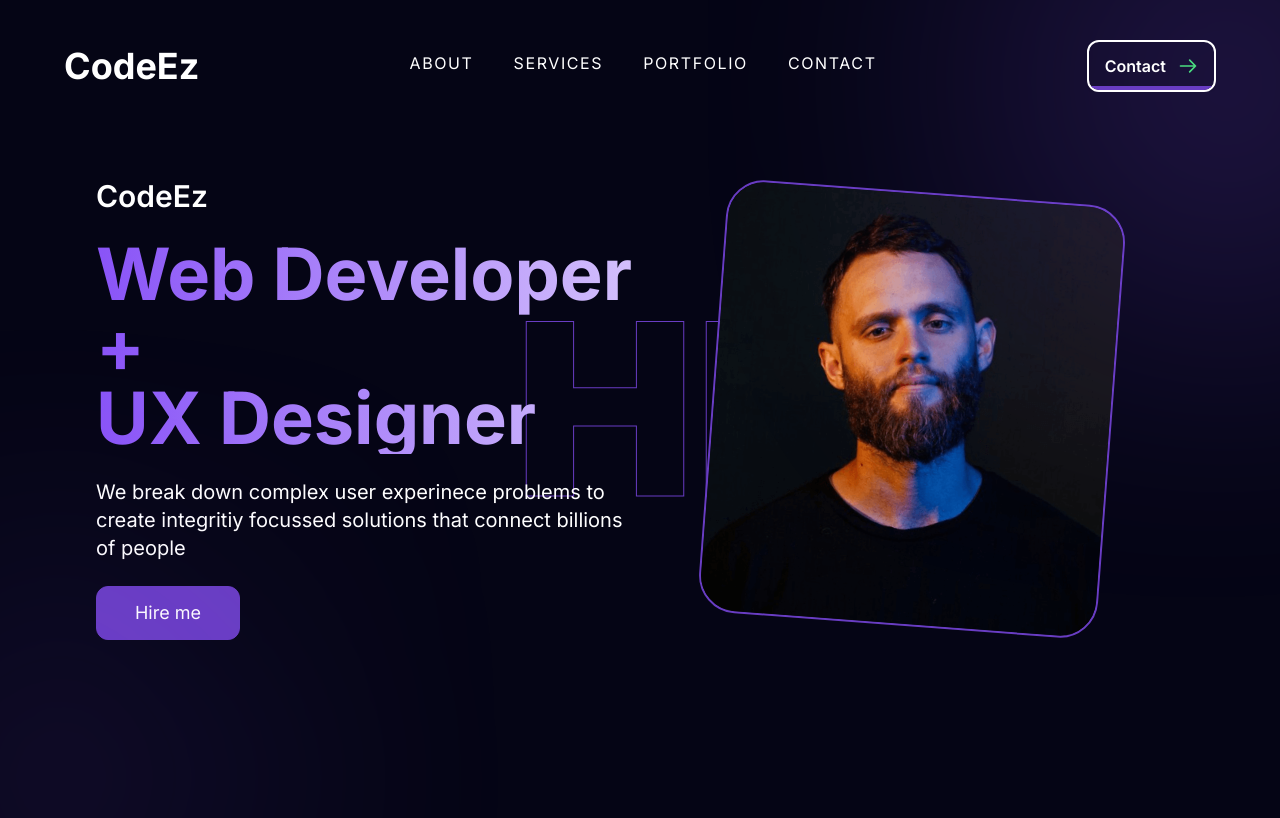
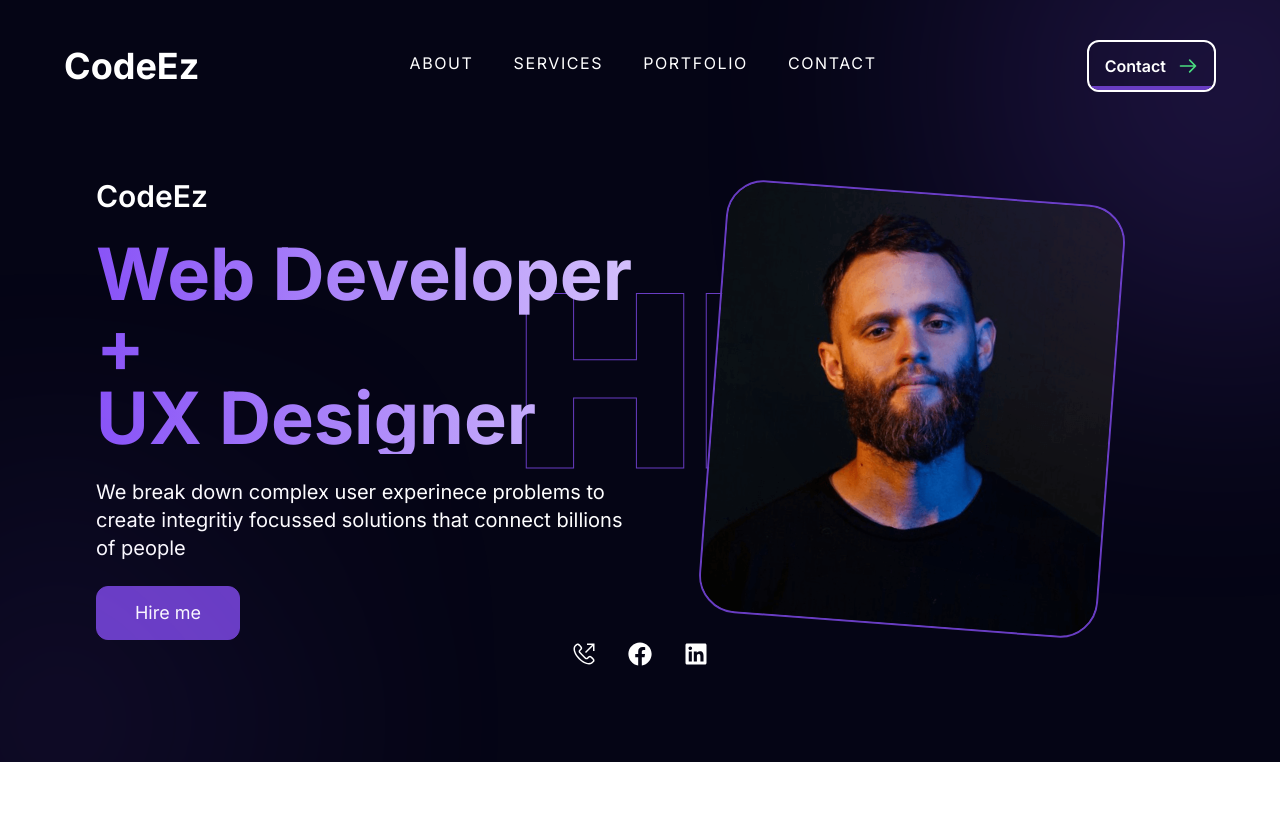
Before and after one commit to SherMuhammadgithub/my-portfolio, a Next.js app: page / in a window 1280 px wide. Built offline with nearby package versions, Linux system fonts and the light colour scheme.

Commit message:
Update social media icons in hero.jsx

```diff
--- a/src/components/hero.jsx
+++ b/src/components/hero.jsx
@@ -1,15 +1,14 @@
 "use strict";
-import React, { useState } from "react";
 import heroImage from "/public/me.png";
 import Image from "next/image";
-import gsap from "gsap";
-import { IoIosContact } from "react-icons/io";
+
+import { VscCallOutgoing } from "react-icons/vsc";
 import { FaFacebook } from "react-icons/fa";
-import { TiSocialLinkedinCircular } from "react-icons/ti";
+import { FaLinkedin } from "react-icons/fa";;
 export default function Hero() {
   const socialMediaIcons = [
     {
-      icon: IoIosContact,
+      icon: VscCallOutgoing,
       url: "#contact",
     },
     {
@@ -17,7 +16,7 @@ export default function Hero() {
       url: "#facebook",
     },
     {
-      icon: TiSocialLinkedinCircular,
+      icon: FaLinkedin,
       url: "#linkdin",
     },
   ];
@@ -33,7 +32,7 @@ export default function Hero() {
       </span>
 
       {/* content */}
-      <div className="flex flex-wrap items-center w-full my-20">
+      <div className="flex flex-wrap items-center w-full mt-20">
         <div className="col-1 flex flex-col justify-center items-center w-full md:w-1/2 ">
           <div className="hero-content space-y-6 ">
             <span className="text-xl  lg:text-3xl font-semibold">CodeEz</span>
@@ -79,6 +78,23 @@ export default function Hero() {
           </div>
         </div>
       </div>
+      <div className="hero-footer">
+        <div className="social-media-icons flex justify-center items-center space-x-8 my-4 md:my-0">
+          {socialMediaIcons.map((icon, index) => {
+            const Icon = icon.icon;
+            return (
+              <a
+                href={icon.url}
+                key={index}
+                className="text-white text-2xl hover:text-[#693dc3] transition-all duration-300 ease-in-out"
+              >
+                <Icon />
+              </a>
+            );
+          })}
+        </div>
+      </div>
+      {/* clients sections */}
     </main>
   );
 }
```
